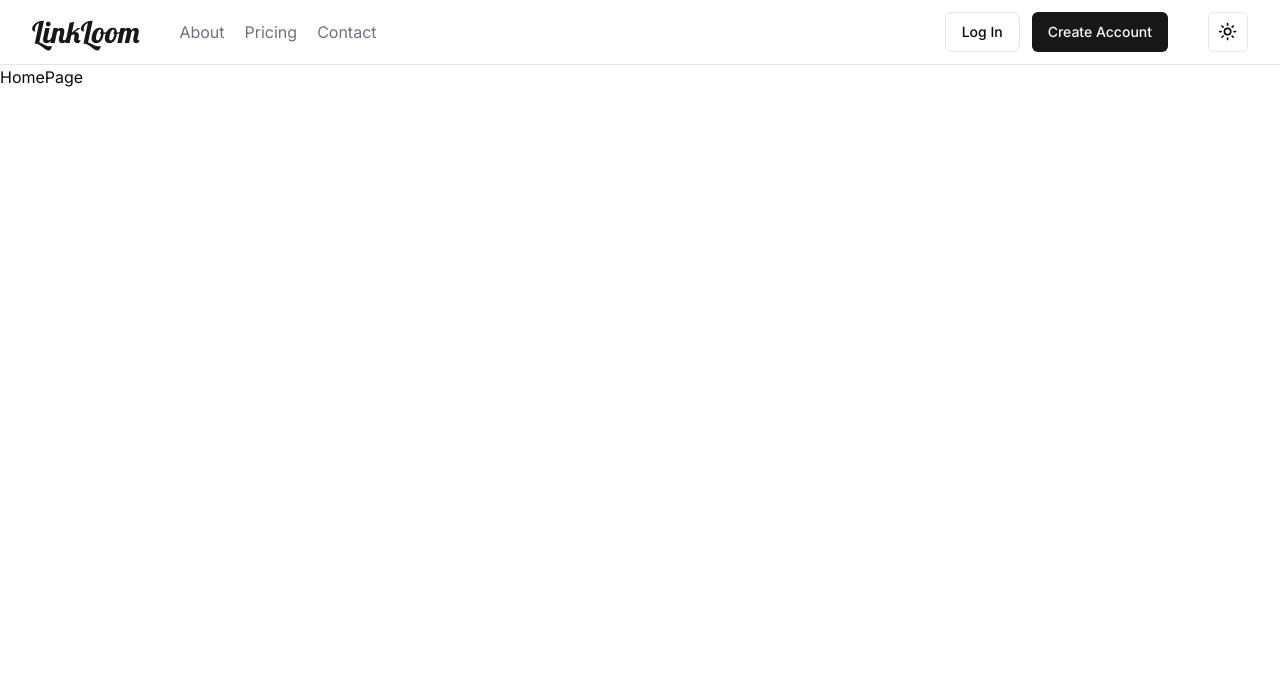
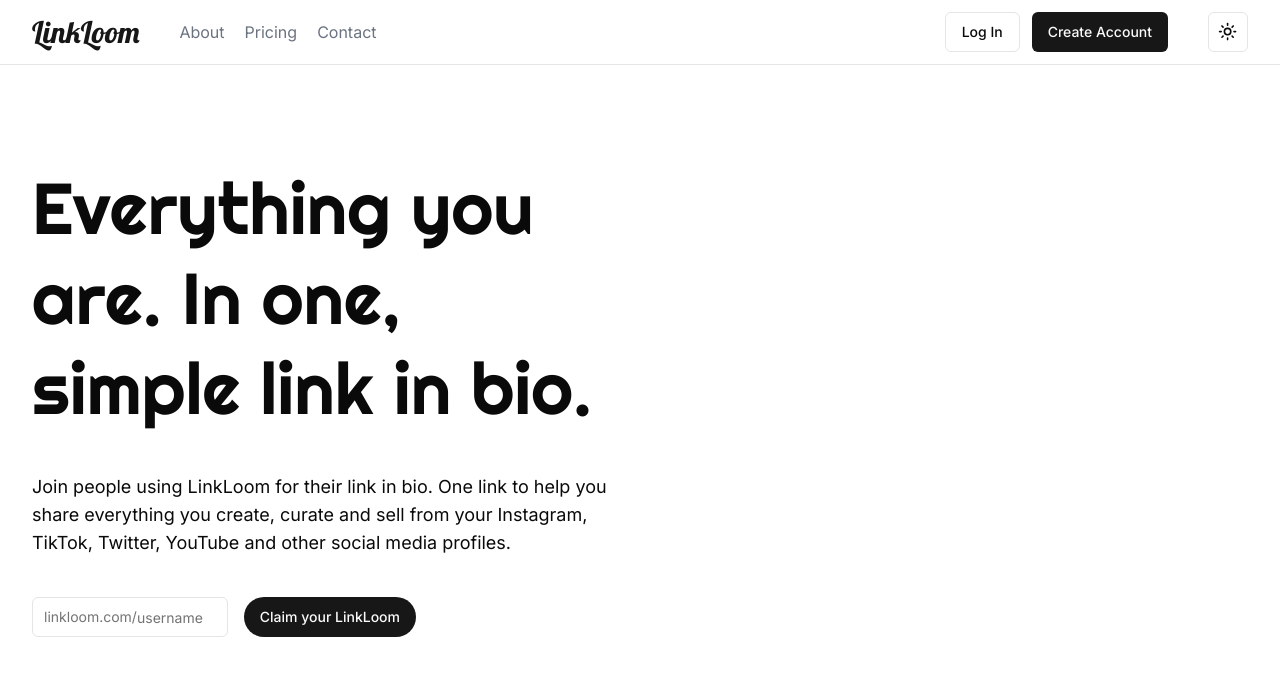
Before and after one commit to frshaad/linkloom, a Next.js app: page / in a window 1280 px wide. Shown: the top 676 px of the page. Built offline with nearby package versions, Linux system fonts and the light colour scheme.

Commit message:
hero form done

```diff
--- /dev/null
+++ b/actions/registerUsername.ts
@@ -0,0 +1,8 @@
+'use server';
+
+import { redirect } from 'next/navigation';
+
+export async function registerUsername(formData: FormData) {
+  const username = formData.get('username');
+  redirect('/register?username=' + username);
+}
--- /dev/null
+++ b/app/_components/heroForm.tsx
@@ -0,0 +1,26 @@
+import { registerUsername } from '@/actions/registerUsername';
+import { Button } from '@/components/ui/button';
+import { Input } from '@/components/ui/input';
+
+export default function HeroForm() {
+  return (
+    <form action={registerUsername}>
+      <div className="flex w-full max-w-sm items-center space-x-4">
+        <div className="relative">
+          <p className="absolute left-3 top-1/2 -translate-y-1/2 text-sm text-primary/60">
+            linkloom.com/
+          </p>
+          <Input
+            name="username"
+            type="text"
+            placeholder="username"
+            className="w-full pl-[104px] text-primary"
+          />
+        </div>
+        <Button type="submit" className="rounded-full">
+          Claim your LinkLoom
+        </Button>
+      </div>
+    </form>
+  );
+}
--- a/app/page.tsx
+++ b/app/page.tsx
@@ -1,3 +1,24 @@
+import { righteous } from '@/lib/fonts';
+import { cn } from '@/lib/utils';
+
+import HeroForm from './_components/heroForm';
+
 export default function HomePage() {
-  return <div>HomePage</div>;
+  return (
+    <section className="container flex h-dvh items-center justify-between gap-8">
+      <div className="flex-1 space-y-10">
+        <h1 className={cn('text-7xl leading-tight', righteous.className)}>
+          Everything you are. In one, simple link in bio.
+        </h1>
+        <p className="text-lg">
+          Join people using LinkLoom for their link in bio. One link to help you
+          share everything you create, curate and sell from your Instagram,
+          TikTok, Twitter, YouTube and other social media profiles.
+        </p>
+        <HeroForm />
+      </div>
+
+      <div className="flex-1"></div>
+    </section>
+  );
 }
--- a/components/header/index.tsx
+++ b/components/header/index.tsx
@@ -9,7 +9,7 @@ import UserButton from './userButton';
 
 export default function Header() {
   return (
-    <header className="w-full border-b bg-background/95">
+    <header className="absolute w-full border-b bg-background/95">
       <div className="mx-auto flex h-16 w-11/12 items-center justify-between md:container md:w-full">
         <div className="flex items-center gap-4 md:gap-10">
           <Link
--- /dev/null
+++ b/components/ui/input.tsx
@@ -0,0 +1,25 @@
+import * as React from 'react';
+
+import { cn } from '@/lib/utils';
+
+export interface InputProps
+  extends React.InputHTMLAttributes<HTMLInputElement> {}
+
+const Input = React.forwardRef<HTMLInputElement, InputProps>(
+  ({ className, type, ...props }, ref) => {
+    return (
+      <input
+        type={type}
+        className={cn(
+          'flex h-10 w-full rounded-md border border-input bg-background px-3 py-2 text-sm ring-offset-background file:border-0 file:bg-transparent file:text-sm file:font-medium placeholder:text-muted-foreground focus-visible:outline-none focus-visible:ring-2 focus-visible:ring-ring focus-visible:ring-offset-2 disabled:cursor-not-allowed disabled:opacity-50',
+          className,
+        )}
+        ref={ref}
+        {...props}
+      />
+    );
+  },
+);
+Input.displayName = 'Input';
+
+export { Input };
--- a/lib/fonts.ts
+++ b/lib/fonts.ts
@@ -1,4 +1,5 @@
-import { Inter, Lobster } from 'next/font/google';
+import { Inter, Lobster, Righteous } from 'next/font/google';
 
 export const inter = Inter({ subsets: ['latin'] });
 export const lobster = Lobster({ subsets: ['latin'], weight: ['400'] });
+export const righteous = Righteous({ subsets: ['latin'], weight: ['400'] });
```
